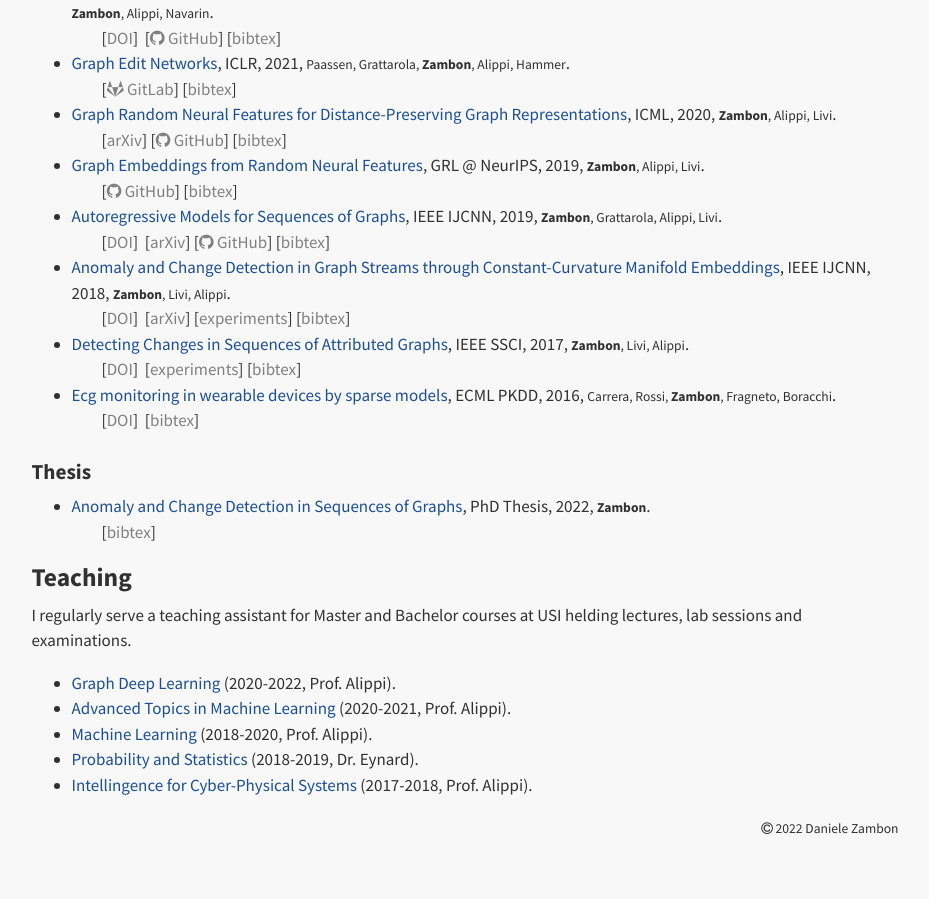
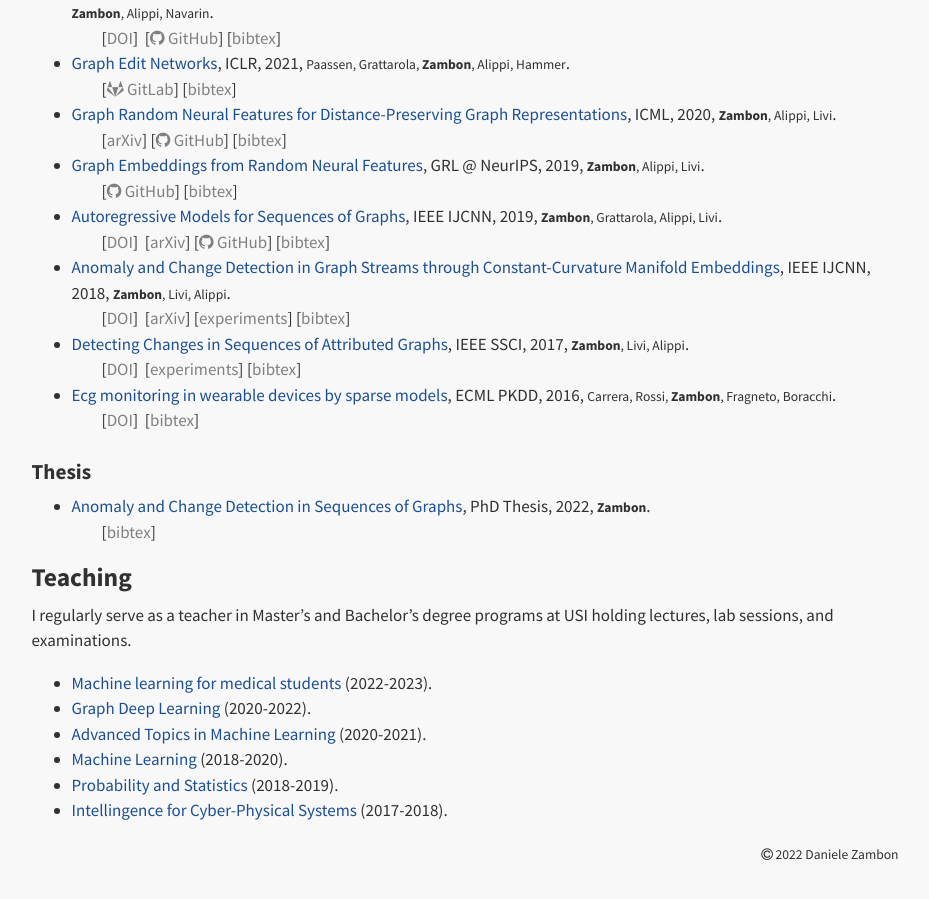
Before and after one commit to dzambon/dzambon.github.io, a Jekyll site: the page built from index.md, in a window 1280 px wide and 900 px high, scrolled down 1530 px. Shown: the whole window, without its empty margins (175-1104 px from the left). Built offline with Jekyll 4.4.1, drawn with Linux system fonts in a browser that asks for light colours; a style sheet for code colours, icons or effects is not loaded; before the commit the page ends 2405 px from its top, so only the background shows below that; some of the changed text lies outside the part shown.

Commit message:
added new course

```diff
--- a/_data/teaching.yaml
+++ b/_data/teaching.yaml
@@ -1,4 +1,8 @@
 courses:
+  - name: "Machine learning for medical students"
+    link: "https://search.usi.ch/en/courses/35266209/o-015-machine-learning-for-medical-students"
+    year: 2022-2023
+    director: "Dr. Zambon"
   - name: "Graph Deep Learning"
     link: "https://search.usi.ch/courses/35262237/advanced-topics-in-machine-learning"
     year: 2020-2022
--- a/index.md
+++ b/index.md
@@ -7,7 +7,7 @@ title: Home
 <div class="profile-container">
   <img src="{{ site.baseurl }}/images/zambon_d.jpg" class="profile-floated"/>
   <p class="profile-text">
-    I am post-doc at the Swiss AI Lab <a href="https://idsia.ch">IDSIA</a> (CH) in the <a href="https://gmlg.ch">graph machine learning group</a>.
+    I am a post-doc at the Swiss AI Lab <a href="https://idsia.ch">IDSIA</a> (CH) in the <a href="https://gmlg.ch">graph machine learning group</a>.
   </p>
   <p class="profile-text">
     The focus of my research is graph representation learning, learning in non-stationary environments, and graph stream processing.
@@ -62,9 +62,8 @@ I am (or have been) in the program committee of top-tier conferences and journal
 
 ## Teaching
 
-I regularly serve a teaching assistant for Master and Bachelor courses at USI helding lectures, lab sessions and examinations.
-
+I regularly serve as a teacher in Master's and Bachelor's degree programs at USI holding lectures, lab sessions, and examinations.
 
 {% for course in site.data.teaching.courses -%}
-- [{{ course.name }}]({{ course.link }}) ({{ course.year }}, {{ course.director }}).
+- [{{ course.name }}]({{ course.link }}) ({{ course.year }}).
 {% endfor %}
```
Also changed, not shown: other parts of index.md (+1 -1 lines).
